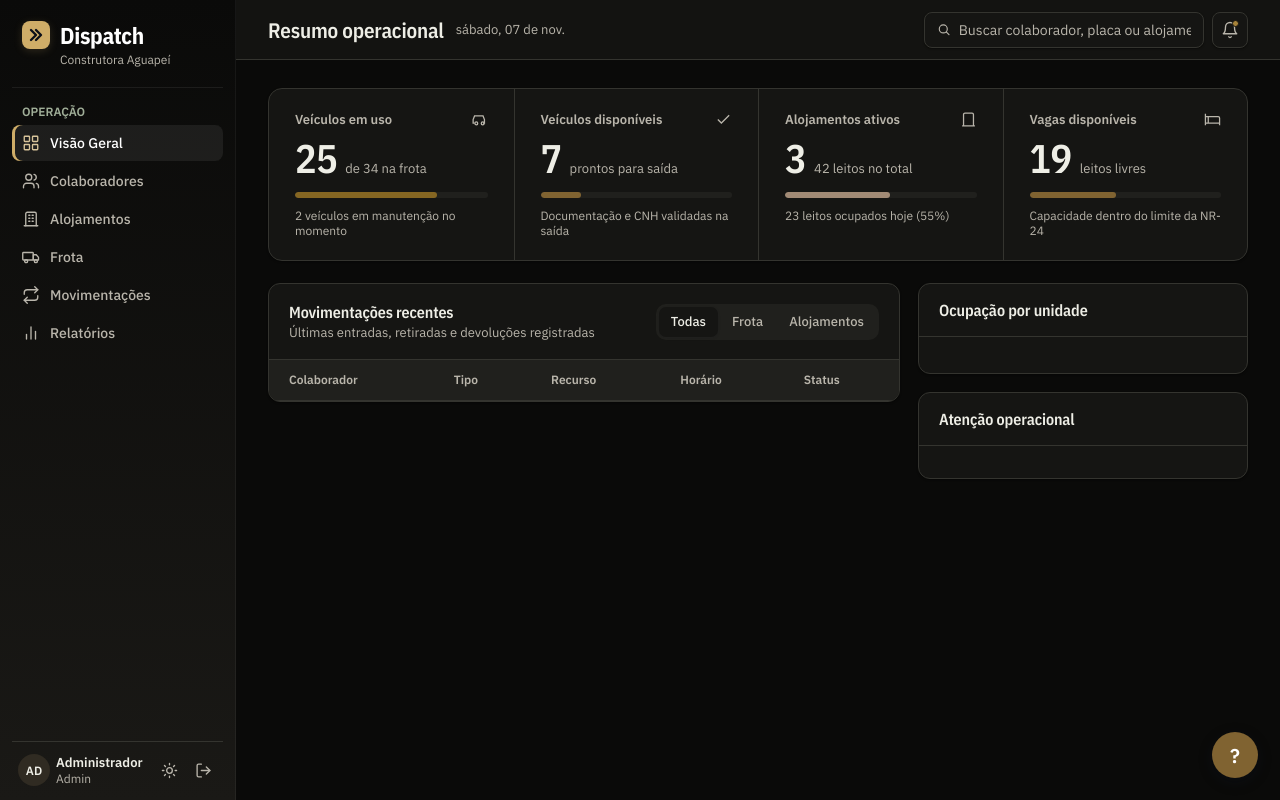
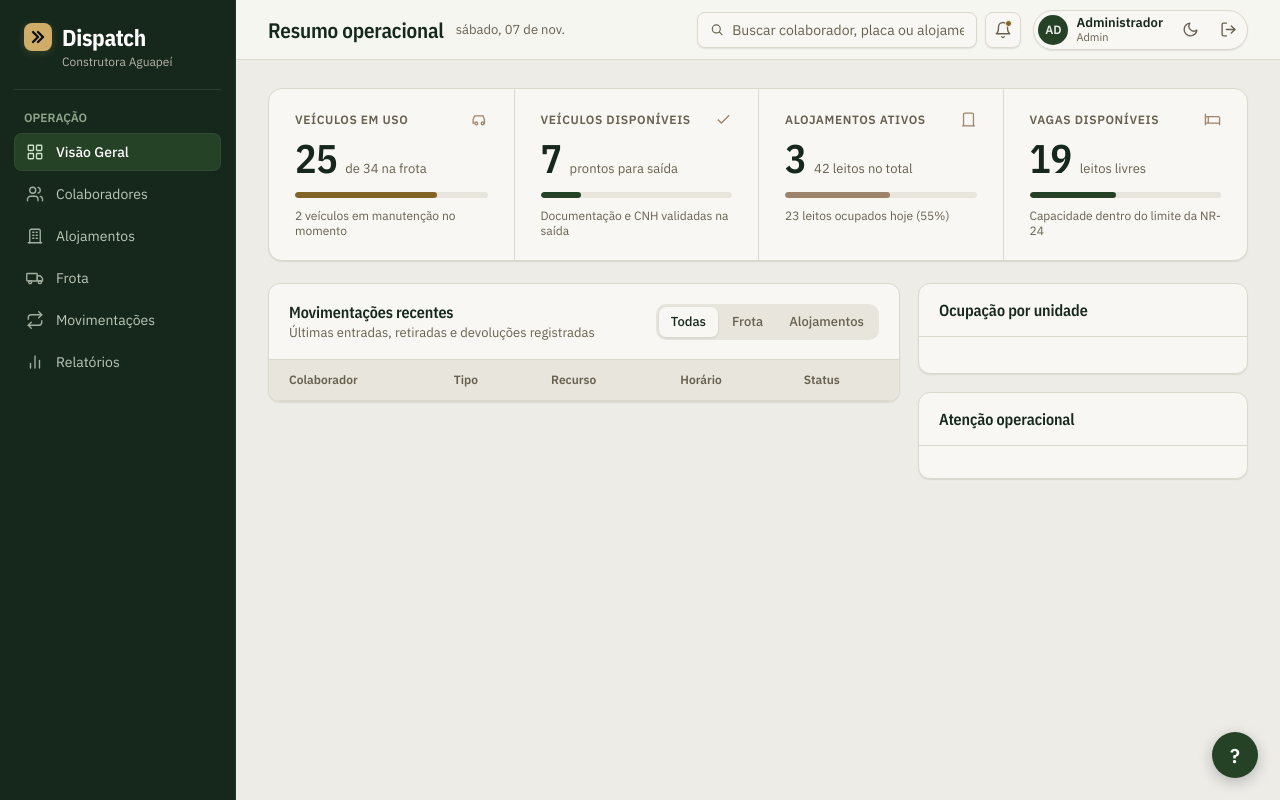
Before and after one commit to antoniossalomao/Dispatch_devcore, a plain HTML site: page client/resumo.html in a window 1280 px wide. Drawn offline with nearby package versions, Linux system fonts and the light colour scheme; no server answers.

Commit message:
style: nova paleta verde e terra, perfil no topo e alertas em ambar

```diff
--- a/client/css/base.css
+++ b/client/css/base.css
@@ -19,17 +19,17 @@
   --sombra: rgba(0, 0, 0, 0.4);
 
   /* topo, menu lateral e botão principal */
-  --marinho: var(--dc-noite);
-  --verde: #806331;
-  --verde-hover: #94743d;
+  --marinho: var(--dc-floresta);
+  --verde: var(--dc-musgo);
+  --verde-hover: #2f5532;
 
-  /* cores das telas de dentro (claras), tiradas da paleta slate do shadcn */
-  --claro-fundo: #e6e3d9;
-  --claro-cartao: var(--dc-creme);
+  /* cores das telas de dentro (claras): fundo alabastro e cartao um pouco mais claro pra destacar */
+  --claro-fundo: var(--dc-creme);
+  --claro-cartao: #f8f7f3;
   --claro-texto: var(--dc-floresta);
-  --claro-texto-fraco: #6a6457;
-  --claro-borda: #d2cfc4;
-  --claro-suave: #e0dcd0; /* fundo de aba, hover de linha etc */
+  --claro-texto-fraco: #67604f;
+  --claro-borda: #dcd8cc;
+  --claro-suave: #e8e5dc; /* fundo de aba, hover de linha etc */
   --claro-anel: rgba(100, 116, 139, 0.25); /* brilho em volta do campo com foco */
   --vermelho: #dc2626;
   --borda-forte: #9a9282; /* borda de hover/foco; nao usar como cor de texto (contraste 2,56:1) */
@@ -41,9 +41,10 @@
   --erro-claro-fundo: #fef2f2;
   --erro-claro-borda: #fecaca;
   --erro-claro-texto: #991b1b;
-  --atencao-claro-fundo: #fffbeb;
-  --atencao-claro-borda: #fde68a;
-  --atencao-claro-texto: #92400e;
+  /* atencao em ambar terroso, no lugar do amarelo/vermelho generico */
+  --atencao-claro-fundo: #f6f1e5;
+  --atencao-claro-borda: #dccdab;
+  --atencao-claro-texto: var(--dc-ocre);
   --info-claro-fundo: #e6e5d7;
   --info-claro-texto: #65501d;
   --superficie-2: #eeebe2; /* fundo levemente diferente do cartao (cabecalhos, rodapes) */
--- a/client/css/paleta.css
+++ b/client/css/paleta.css
@@ -1,13 +1,13 @@
-/* Base predominante: preto e carvão. Verde é apenas um acento secundário. */
+/* paleta do sistema: verdes de mata e tons de terra (musgo no menu, floresta nos botoes, alabastro no fundo) */
 :root {
   --dc-noite: #0a0a09;
   --dc-carvao: #1a1916;
-  --dc-floresta: #152b20;
-  --dc-musgo: #24472c;
-  --dc-creme: #eeeee6;
-  --dc-ocre: #856622;
+  --dc-floresta: #16281c;
+  --dc-musgo: #254226;
+  --dc-creme: #edece6;
+  --dc-ocre: #826426;
   --dc-ouro: #cfad68;
-  --dc-taupe: #a18a75;
+  --dc-taupe: #9d836a;
   --dc-salvia: #b9b5ab;
   --dc-painel: #151513;
   --dc-elevado: #20201d;
--- a/client/css/resumo.css
+++ b/client/css/resumo.css
@@ -10,7 +10,7 @@
 }
 
 
-/* ---- menu lateral azul-marinho (no jeito do Sidebar do shadcn) ---- */
+/* ---- menu lateral verde musgo (no jeito do Sidebar do shadcn) ---- */
 
 .menu-lateral {
   width: 236px;
@@ -97,19 +97,27 @@
   color: #d8c49a;
 }
 
-.menu-rodape {
-  border-top: 1px solid var(--dc-linha);
-  padding: 12px 6px 0;
+/* ---- perfil do usuario no topo: pilula com avatar, nome, tema e sair ---- */
+/* antes ficava no rodape do menu, mas o padrao das telas web é ficar no canto de cima */
+
+.topo-perfil {
   display: flex;
   align-items: center;
-  gap: 10px;
+  gap: 8px;
+  height: 40px;
+  padding: 0 4px 0 4px;
+  margin-left: 4px;
+  border: 1px solid var(--claro-borda);
+  border-radius: 999px;
+  background-color: var(--claro-cartao);
+  box-shadow: var(--sombra-leve);
 }
 
 .usuario-avatar {
-  width: 32px;
-  height: 32px;
+  width: 30px;
+  height: 30px;
   border-radius: 50%;
-  background-color: #302b22;
+  background-color: var(--dc-musgo);
   color: var(--dc-creme);
   font-size: 12px;
   font-weight: 600;
@@ -120,32 +128,34 @@
 }
 
 .usuario-dados {
-  flex: 1;
   min-width: 0;
+  max-width: 150px;
+  line-height: 1.2;
+  padding-right: 4px;
 }
 
 .usuario-nome {
   font-size: 13px;
   font-weight: 600;
-  color: var(--dc-creme);
+  color: var(--claro-texto);
   white-space: nowrap;
   overflow: hidden;
   text-overflow: ellipsis;
 }
 
 .usuario-cargo {
-  font-size: 12px;
-  color: #b9b5ab;
+  font-size: 11px;
+  color: var(--claro-texto-fraco);
   text-transform: capitalize;
 }
 
 .botao-sair {
   background: none;
   border: none;
-  color: #b9b5ab;
-  width: 32px;
-  height: 32px;
-  border-radius: var(--raio);
+  color: var(--claro-texto-fraco);
+  width: 30px;
+  height: 30px;
+  border-radius: 50%;
   cursor: pointer;
   display: flex;
   align-items: center;
@@ -154,8 +164,8 @@
 }
 
 .botao-sair:hover {
-  background-color: #2a1414;
-  color: #f87171;
+  background-color: var(--erro-claro-fundo);
+  color: var(--erro-claro-texto);
 }
 
 
@@ -280,7 +290,7 @@
   width: 7px;
   height: 7px;
   border-radius: 50%;
-  background-color: #a78339;
+  background-color: var(--dc-ocre);
   border: 1.5px solid #fff;
 }
 
@@ -359,16 +369,22 @@
   transition: width 0.4s;
 }
 
+/* os nomes das classes ficaram do visual antigo; as cores agora sao da paleta nova */
+/* "azul" = ambar (em uso / unidade quase cheia), "verde" = floresta, "marinho" = taupe */
 .barra-azul {
   background-color: var(--dc-ocre);
 }
 
 .barra-verde {
-  background-color: var(--verde);
+  background-color: var(--dc-musgo);
 }
 
 .barra-marinho {
   background-color: var(--dc-taupe);
+}
+
+:root[data-tema='escuro'] .barra-verde {
+  background-color: #4d7a50;
 }
 
 .kpi-detalhe {
@@ -564,7 +580,7 @@
 }
 
 .status-atencao .status-ponto {
-  background-color: #a78339;
+  background-color: var(--dc-ocre);
 }
 
 /* vermelho = problema */
@@ -637,16 +653,18 @@
   gap: 10px;
 }
 
-/* caixinha de aviso (Alert do shadcn) com a cor do nivel */
+/* caixinha de aviso em ambar terroso, off-white quente e borda suave */
+/* a faixinha na esquerda mostra a gravidade: clara = atencao, cheia = problema */
 .alerta-item {
-  padding: 12px 14px;
+  padding: 12px 14px 12px 16px;
   border-radius: var(--raio);
-  border: 1px solid var(--claro-borda);
+  border: 1px solid var(--atencao-claro-borda);
+  border-left-width: 3px;
+  background-color: var(--atencao-claro-fundo);
 }
 
 .alerta-atencao {
-  background-color: var(--atencao-claro-fundo);
-  border-color: var(--atencao-claro-borda);
+  border-left-color: var(--dc-taupe);
 }
 
 .alerta-atencao .alerta-titulo {
@@ -654,12 +672,23 @@
 }
 
 .alerta-problema {
-  background-color: var(--erro-claro-fundo);
-  border-color: var(--erro-claro-borda);
+  border-left-color: var(--dc-ocre);
 }
 
 .alerta-problema .alerta-titulo {
-  color: var(--erro-claro-texto);
+  color: var(--atencao-claro-texto);
+}
+
+/* bolinha antes do titulo so no problema, pra diferenciar sem usar vermelho */
+.alerta-problema .alerta-titulo::before {
+  content: '';
+  display: inline-block;
+  width: 7px;
+  height: 7px;
+  border-radius: 50%;
+  background-color: var(--dc-ocre);
+  margin-right: 7px;
+  vertical-align: 1px;
 }
 
 .alerta-titulo {
--- a/client/css/tema.css
+++ b/client/css/tema.css
@@ -7,8 +7,8 @@
   --capacete: var(--dc-ouro); /* amarelo de obra: so na marca e no item ativo do menu */
   --sombra-1: 0 1px 2px rgba(15, 23, 42, 0.06), 0 1px 1px rgba(15, 23, 42, 0.04);
   --sombra-2: 0 8px 24px rgba(15, 23, 42, 0.1), 0 2px 6px rgba(15, 23, 42, 0.06);
-  --claro-fundo: #e6e3d9;
-  --claro-anel: rgba(133, 102, 34, 0.22);
+  --claro-fundo: var(--dc-creme);
+  --claro-anel: rgba(37, 66, 38, 0.22);
   --sombra-leve: var(--sombra-1);
 }
 
@@ -22,8 +22,8 @@
   --claro-suave: var(--dc-elevado);
   --claro-anel: rgba(173, 188, 170, 0.25);
   --borda-forte: #918675;
-  --verde: #806331;
-  --verde-hover: #94743d;
+  --verde: #2f5532;
+  --verde-hover: #3a663e;
   --sombra-1: 0 1px 2px rgba(0, 0, 0, 0.4);
   --sombra-2: 0 10px 28px rgba(0, 0, 0, 0.5);
   --ok-claro-fundo: #182e20;
@@ -32,9 +32,9 @@
   --erro-claro-fundo: #2c1517;
   --erro-claro-borda: #6a2428;
   --erro-claro-texto: #fca5a5;
-  --atencao-claro-fundo: #302a17;
-  --atencao-claro-borda: #6c5929;
-  --atencao-claro-texto: #e1c582;
+  --atencao-claro-fundo: #241f14;
+  --atencao-claro-borda: #5c4a26;
+  --atencao-claro-texto: #d6b874;
   --info-claro-fundo: #282a1d;
   --info-claro-texto: #cfc39c;
   --superficie-2: #1b1a17;
@@ -68,13 +68,16 @@ body.painel-corpo {
 }
 
 /* ===== menu lateral ===== */
+/* fundo musgo liso, com mais respiro entre os itens */
 .menu-lateral {
-  background: linear-gradient(180deg, var(--dc-noite) 0%, var(--dc-carvao) 100%);
-  border-right: 1px solid rgba(255, 255, 255, 0.05);
+  background: var(--dc-floresta);
+  border-right: 1px solid rgba(255, 255, 255, 0.06);
+  padding: 22px 14px 18px;
 }
 
 .menu-marca {
-  border-bottom-color: rgba(255, 255, 255, 0.07);
+  border-bottom-color: rgba(237, 236, 230, 0.1);
+  margin-bottom: 20px;
 }
 
 .menu-logo {
@@ -108,34 +111,58 @@ body.painel-corpo {
   letter-spacing: 0;
   font-size: 12px;
   font-weight: 600;
-  color: #a0ae98;
+  color: #8fa58c;
+  margin-bottom: 8px;
+}
+
+.menu-secao-espaco {
+  margin-top: 28px;
+}
+
+.menu-lista {
+  gap: 4px;
 }
 
 .menu-item {
+  height: 38px;
+  padding: 0 12px;
+  gap: 12px;
+  color: #bcc8b8;
+  font-weight: 400;
   transition: background-color 0.15s, color 0.15s;
 }
 
-.menu-item.ativo {
-  background-color: rgba(255, 255, 255, 0.07);
-  box-shadow: inset 3px 0 0 var(--capacete);
+.menu-item svg {
+  opacity: 0.85;
 }
 
-.menu-rodape {
-  gap: 6px;
+.menu-item:hover {
+  background-color: rgba(237, 236, 230, 0.07);
+  color: var(--dc-creme);
 }
 
-.botao-tema,
-.botao-sair {
-  width: 28px;
-  height: 28px;
+/* tela atual: fundo verde floresta, sem faixa forte do lado */
+.menu-item.ativo {
+  background-color: var(--dc-musgo);
+  color: #fff;
+  font-weight: 500;
+  box-shadow: inset 0 0 0 1px rgba(237, 236, 230, 0.06);
 }
 
+.menu-item.ativo svg {
+  color: #cfe0c8;
+  opacity: 1;
+}
+
+/* botao de tema dentro da pilula do perfil, mesmo tamanho do sair */
 .botao-tema {
+  width: 30px;
+  height: 30px;
   background: none;
   border: none;
-  color: #b9b5ab;
+  color: var(--claro-texto-fraco);
   flex: none;
-  border-radius: var(--raio);
+  border-radius: 50%;
   cursor: pointer;
   display: flex;
   align-items: center;
@@ -144,12 +171,8 @@ body.painel-corpo {
 }
 
 .botao-tema:hover {
-  background-color: rgba(255, 255, 255, 0.08);
-  color: var(--dc-creme);
-}
-
-.botao-tema:focus-visible {
-  outline-color: var(--capacete);
+  background-color: var(--claro-suave);
+  color: var(--claro-texto);
 }
 
 /* ===== topo ===== */
@@ -204,8 +227,16 @@ body.painel-corpo {
   border-left: 1px solid var(--claro-borda);
 }
 
+/* rotulo pequeno em maiusculo, mais integrado ao numero */
 .kpi-rotulo {
+  font-size: 12px;
   font-weight: 600;
+  text-transform: uppercase;
+  letter-spacing: 0.05em;
+}
+
+.kpi-topo svg {
+  color: var(--dc-taupe);
 }
 
 .kpi-numero {
@@ -229,10 +260,34 @@ body.painel-corpo {
   }
 }
 
+@media (max-width: 780px) {
+  .menu-lateral {
+    padding: 14px 16px;
+  }
+
+  .menu-marca {
+    margin-bottom: 8px;
+  }
+
+  /* no celular a busca, o sino e o perfil quebram linha se nao couberem */
+  .topo-direita {
+    flex-wrap: wrap;
+  }
+
+  .topo-perfil {
+    margin-left: auto;
+  }
+}
+
 @media (max-width: 560px) {
   .indicadores .cartao-kpi + .cartao-kpi {
     border-left: none;
     border-top: 1px solid var(--claro-borda);
+  }
+
+  /* tela bem estreita: some o nome e fica so o avatar, o tema e o sair */
+  .usuario-dados {
+    display: none;
   }
 }
 
--- a/client/js/tema.js
+++ b/client/js/tema.js
@@ -1,4 +1,4 @@
-// tema claro/escuro: aplica a escolha antes da tela aparecer (carregar no <head>) e coloca o botao de troca no menu
+// tema claro/escuro: aplica a escolha antes da tela aparecer (carregar no <head>) e coloca o botao de troca no perfil do topo
 (function () {
   const CHAVE = 'dispatch-tema'
 
@@ -9,7 +9,7 @@
   function temaAtual() {
     const salvo = lerSalvo()
     if (salvo === 'claro' || salvo === 'escuro') return salvo
-    return 'escuro' // A identidade DevCore usa o tema escuro por padrão; preserva a escolha salva.
+    return 'claro' // padrao é o claro (fundo alabastro); se a pessoa ja escolheu, vale a escolha dela
   }
 
   function aplicar(tema) {
@@ -19,8 +19,8 @@
   aplicar(temaAtual())
 
   document.addEventListener('DOMContentLoaded', function () {
-    const rodape = document.querySelector('.menu-rodape')
-    if (!rodape) return
+    const perfil = document.querySelector('.topo-perfil')
+    if (!perfil) return
 
     const botao = document.createElement('button')
     botao.type = 'button'
@@ -45,6 +45,6 @@
 
     desenhar()
     const sair = document.getElementById('botao-sair')
-    rodape.insertBefore(botao, sair || null)
+    perfil.insertBefore(botao, sair || null)
   })
 })()
--- a/client/resumo.html
+++ b/client/resumo.html
@@ -11,7 +11,7 @@
 </head>
 <body class="painel-corpo">
 
-  <!-- menu lateral fixo em azul-marinho -->
+  <!-- menu lateral fixo em verde musgo -->
   <aside class="menu-lateral">
     <div>
       <div class="menu-marca">
@@ -101,22 +101,6 @@
         </nav>
       </div>
     </div>
-
-    <!-- usuário logado + botão de sair fixos no rodapé do menu -->
-    <div class="menu-rodape">
-      <div id="usuario-iniciais" class="usuario-avatar">AD</div>
-      <div class="usuario-dados">
-        <p id="perfil-nome" class="usuario-nome">Administrador</p>
-        <p id="perfil-tipo" class="usuario-cargo">admin</p>
-      </div>
-      <button type="button" id="botao-sair" class="botao-sair" title="Sair do sistema">
-        <svg viewBox="0 0 24 24" width="17" height="17" fill="none" stroke="currentColor" stroke-width="1.9" stroke-linecap="round" stroke-linejoin="round">
-          <path d="M9 21H5a2 2 0 0 1-2-2V5a2 2 0 0 1 2-2h4"/>
-          <polyline points="16 17 21 12 16 7"/>
-          <line x1="21" y1="12" x2="9" y2="12"/>
-        </svg>
-      </button>
-    </div>
   </aside>
 
   <!-- área principal clara -->
@@ -145,6 +129,22 @@
           </svg>
           <span id="ponto-alerta" class="notif-ponto"></span>
         </button>
+
+        <!-- usuario logado: nome, tema e sair ficam no topo -->
+        <div class="topo-perfil">
+          <div id="usuario-iniciais" class="usuario-avatar">AD</div>
+          <div class="usuario-dados">
+            <p id="perfil-nome" class="usuario-nome">Administrador</p>
+            <p id="perfil-tipo" class="usuario-cargo">admin</p>
+          </div>
+          <button type="button" id="botao-sair" class="botao-sair" title="Sair do sistema">
+            <svg viewBox="0 0 24 24" width="17" height="17" fill="none" stroke="currentColor" stroke-width="1.9" stroke-linecap="round" stroke-linejoin="round">
+              <path d="M9 21H5a2 2 0 0 1-2-2V5a2 2 0 0 1 2-2h4"/>
+              <polyline points="16 17 21 12 16 7"/>
+              <line x1="21" y1="12" x2="9" y2="12"/>
+            </svg>
+          </button>
+        </div>
       </div>
     </header>
 
```
Also changed, not shown: client/alojamentos.html (+16 -15 lines), client/auditoria.html (+16 -15 lines), client/colaboradores.html (+16 -15 lines), client/configuracoes.html (+16 -15 lines), client/frota.html (+16 -15 lines), client/movimentacoes.html (+16 -15 lines), client/relatorios.html (+16 -15 lines), docs/planejamento.md (+2 -2 lines).
